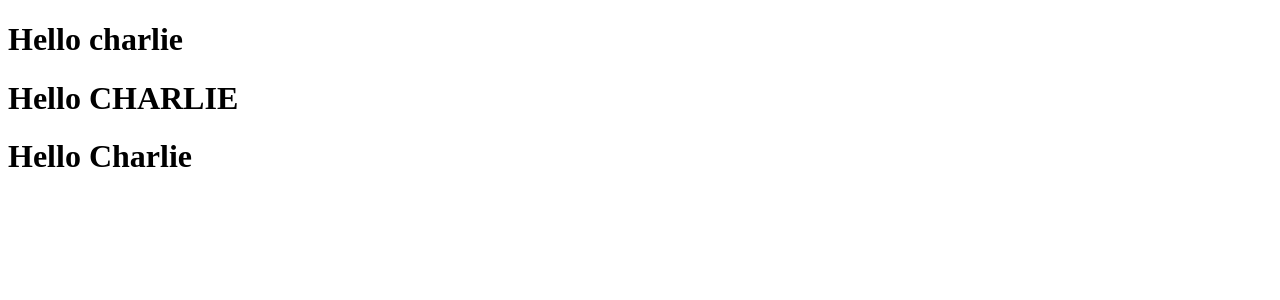
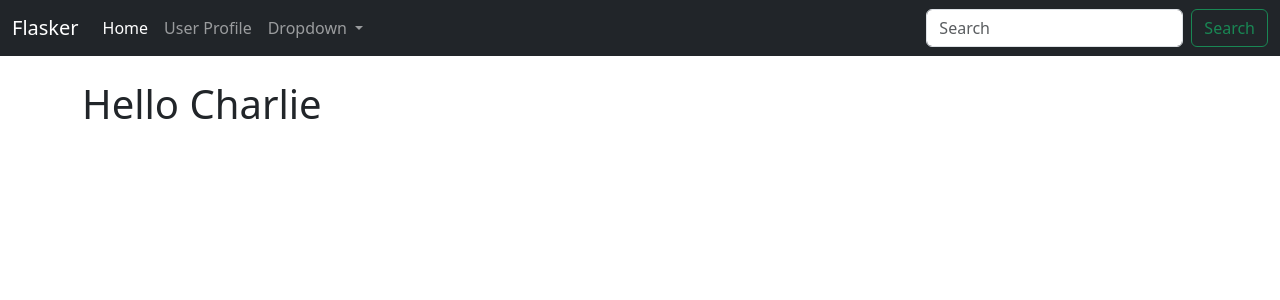
Before and after one commit to calculusfkyou/flaskProject, a Flask app: page /user/charlie in a window 1280 px wide. Shown: the top 300 px of the page. Run offline with Flask 3, Linux system fonts and the light colour scheme.

Commit message:
templates, links, bootstrap and navbar.

```diff
--- a/templates/500.html
+++ b/templates/500.html
@@ -5,10 +5,16 @@
     <title>500 Error</title>
 </head>
 <body>
+    {% extends 'base.html' %}
+
+    {% block content %}
+
     <br/>
     <div style="text-align: center;">
         <h1>500 Internal Server Error</h1>
         <p>Try Again...</p>
     </div>
+
+    {% endblock %}
 </body>
 </html>
--- /dev/null
+++ b/templates/base.html
@@ -0,0 +1,24 @@
+<!DOCTYPE html>
+<html lang="en">
+<head>
+    <meta charset="UTF-8">
+    <meta name="viewport" content="width=device-width, initial-scale=1">
+    <link href="https://cdn.jsdelivr.net/npm/bootstrap@5.3.3/dist/css/bootstrap.min.css" rel="stylesheet" integrity="sha384-QWTKZyjpPEjISv5WaRU9OFeRpok6YctnYmDr5pNlyT2bRjXh0JMhjY6hW+ALEwIH" crossorigin="anonymous">
+    <title>base</title>
+</head>
+<body>
+    {% include 'navbar.html' %}
+    <br/>
+
+    <div class="container">
+        {% block content %}
+        {% endblock %}
+    </div>
+
+    <br/>
+
+    <script src="https://cdn.jsdelivr.net/npm/bootstrap@5.3.3/dist/js/bootstrap.bundle.min.js" integrity="sha384-YvpcrYf0tY3lHB60NNkmXc5s9fDVZLESaAA55NDzOxhy9GkcIdslK1eN7N6jIeHz" crossorigin="anonymous"></script>
+    {#  <script src="https://cdn.jsdelivr.net/npm/@popperjs/core@2.11.8/dist/umd/popper.min.js" integrity="sha384-I7E8VVD/ismYTF4hNIPjVp/Zjvgyol6VFvRkX/vR+Vc4jQkC+hVqc2pM8ODewa9r" crossorigin="anonymous"></script>#}
+    {#<script src="https://cdn.jsdelivr.net/npm/bootstrap@5.3.3/dist/js/bootstrap.min.js" integrity="sha384-0pUGZvbkm6XF6gxjEnlmuGrJXVbNuzT9qBBavbLwCsOGabYfZo0T0to5eqruptLy" crossorigin="anonymous"></script>#}
+</body>
+</html>
--- a/templates/index.html
+++ b/templates/index.html
@@ -5,6 +5,10 @@
     <title>index</title>
 </head>
 <body>
+    {% extends 'base.html' %}
+
+    {% block content %}
+
         <h1>Hello world!</h1>
         <p>This is the first page!</p>
         <p>It's cool!!!</p>
@@ -27,5 +31,7 @@
         {{ favorite_pizza.1 }} <br/>
         {{ favorite_pizza.2 | reverse }} <br/>
         {{ favorite_pizza.3 + 50 }} <br/>
+
+    {% endblock %}
 </body>
 </html>
--- /dev/null
+++ b/templates/navbar.html
@@ -0,0 +1,49 @@
+<!DOCTYPE html>
+<html lang="en">
+<head>
+    <meta charset="UTF-8">
+    <title>navbar</title>
+</head>
+<body>
+<nav class="navbar navbar-expand-lg navbar-dark bg-dark">
+    <div class="container-fluid">
+        <a class="navbar-brand" href="{{ url_for('index') }}">Flasker</a>
+        <button class="navbar-toggler" type="button" data-bs-toggle="collapse" data-bs-target="#navbarSupportedContent"
+                aria-controls="navbarSupportedContent" aria-expanded="false" aria-label="Toggle navigation">
+            <span class="navbar-toggler-icon"></span>
+        </button>
+        <div class="collapse navbar-collapse" id="navbarSupporte dContent">
+            <ul class="navbar-nav me-auto mb-2 mb-lg-0">
+                <li class="nav-item">
+                    <a class="nav-link active" aria-current="page" href="#">Home</a>
+                </li>
+                <li class="nav-item">
+                    <a class="nav-link" href="{{ url_for('user',name = 'charlie') }}">User Profile</a>
+                </li>
+                <li class="nav-item dropdown">
+                    <a class="nav-link dropdown-toggle" href="#" role="button" data-bs-toggle="dropdown"
+                       aria-expanded="false">
+                        Dropdown
+                    </a>
+                    <ul class="dropdown-menu">
+                        <li><a class="dropdown-item" href="#">Action</a></li>
+                        <li><a class="dropdown-item" href="#">Another action</a></li>
+                        <li>
+                            <hr class="dropdown-divider">
+                        </li>
+                        <li><a class="dropdown-item" href="#">Something else here</a></li>
+                    </ul>
+                </li>
+{#                <li class="nav-item">#}
+{#                    <a class="nav-link disabled" aria-disabled="true">Disabled</a>#}
+{#                </li>#}
+            </ul>
+            <form class="d-flex" role="search">
+                <input class="form-control me-2" type="search" placeholder="Search" aria-label="Search">
+                <button class="btn btn-outline-success" type="submit">Search</button>
+            </form>
+        </div>
+    </div>
+</nav>
+</body>
+</html>
--- a/templates/user.html
+++ b/templates/user.html
@@ -5,8 +5,10 @@
     <title>user</title>
 </head>
 <body>
-    <h1>Hello {{ user_name }}</h1>
-    <h1>Hello {{ user_name|upper }}</h1>
-    <h1>Hello {{ user_name|capitalize }}</h1>
+    {% extends 'base.html' %}
+
+    {% block content %}
+        <h1>Hello {{ user_name|title }}</h1>
+    {% endblock %}
 </body>
 </html>
```
Also changed, not shown: templates/404.html (+11 -5 lines). Lines whose indentation alone changed are shown as unchanged.
